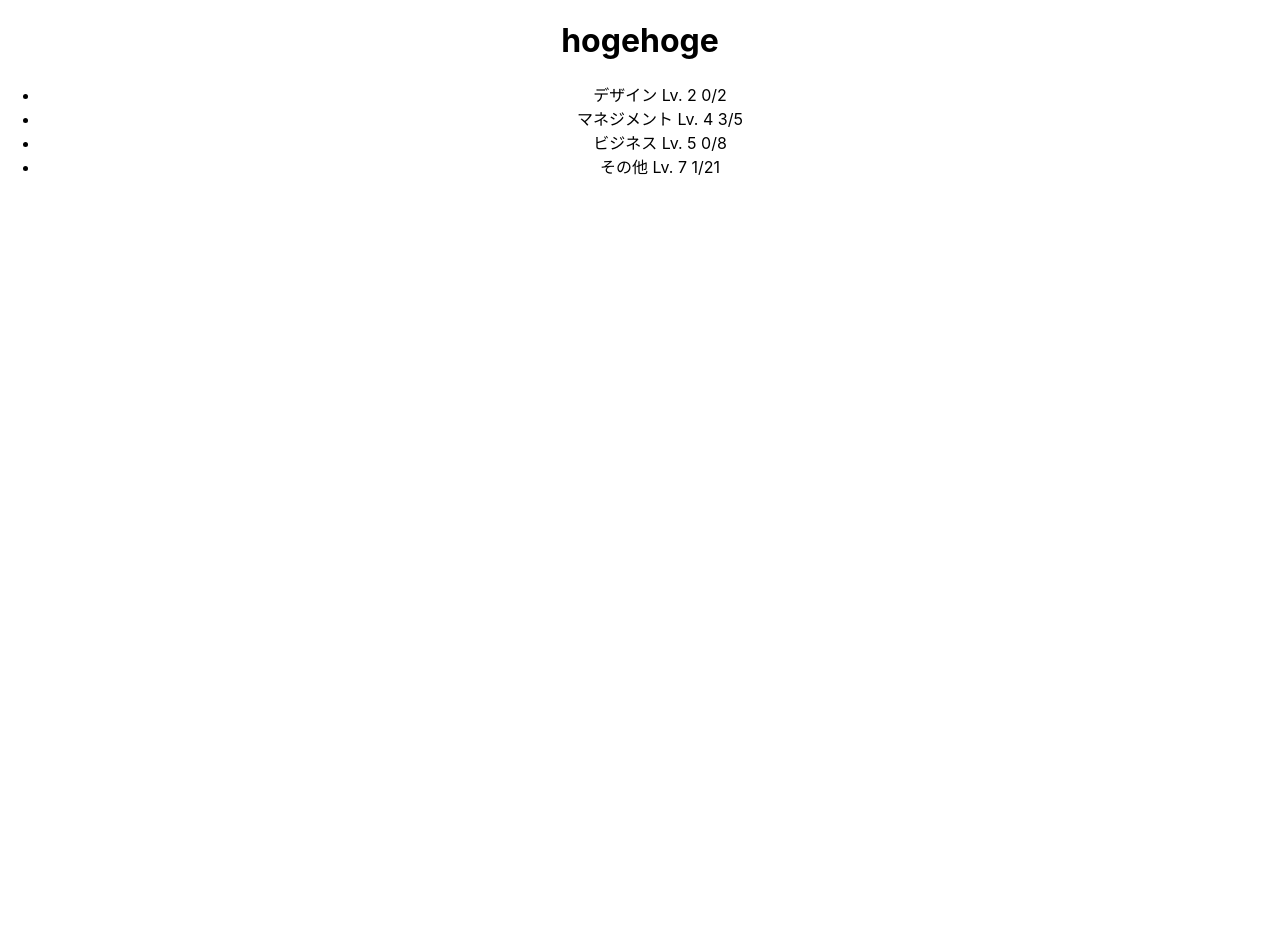
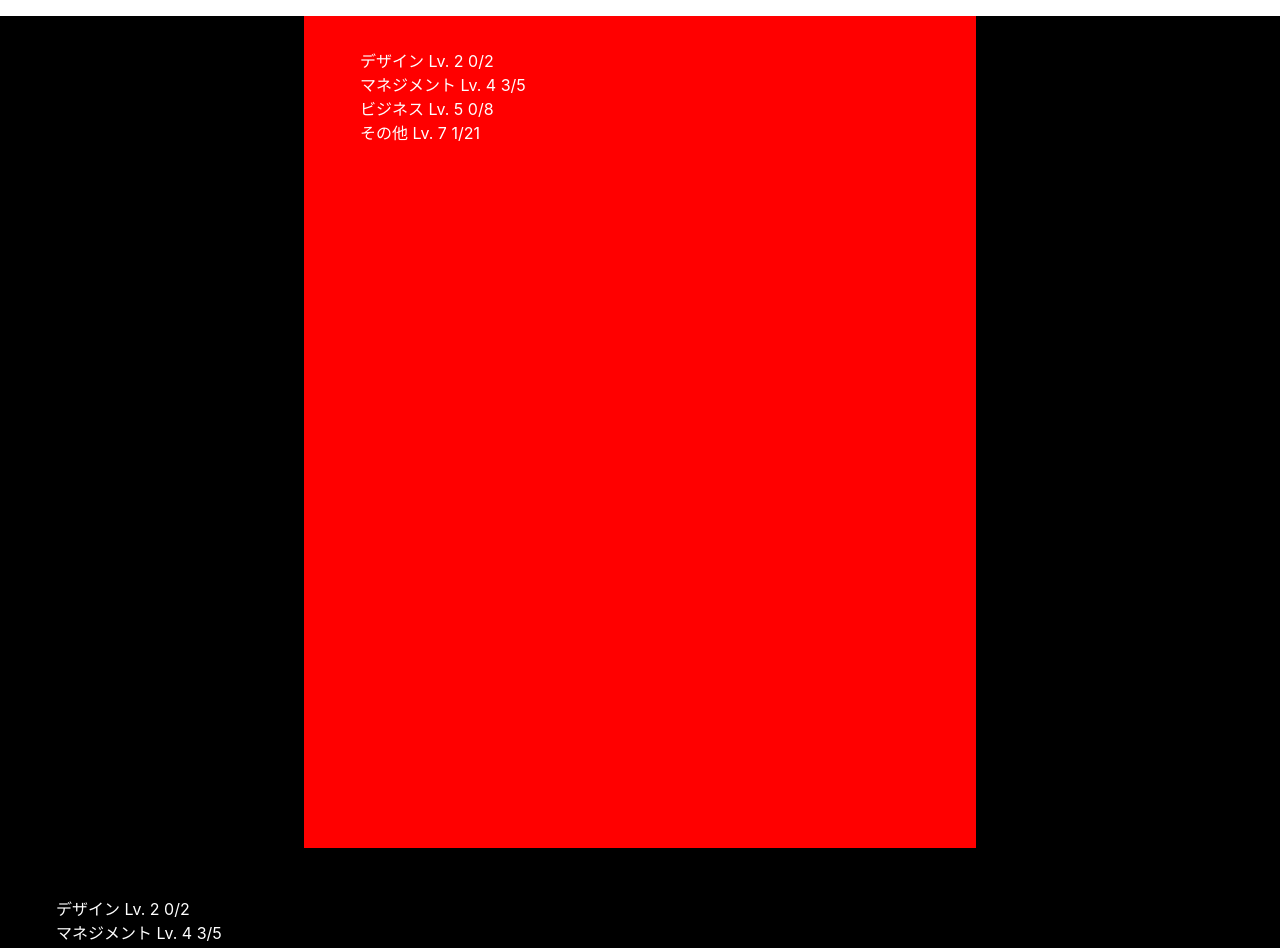
Before and after one commit to KAIRI-tere/workspace_agile, a React (Create React App) app: page / in a window 1280 px wide. Shown: the top 948 px of the page. Before the commit the page ends 800 px from the top, so only its background shows below. Built offline with nearby package versions, Linux system fonts and the light colour scheme.

Commit message:
とりあえず共有

```diff
--- a/src/App.css
+++ b/src/App.css
@@ -13,20 +13,55 @@
   }
 }
 
-.App-header {
+.App-main {
   background-color: black;
+}
+
+.App-box {
   min-height: 100vh;
+  max-height: 100vh;
+  width: 200vh;
+  background-color: black;
   display: flex;
-  flex-direction: column;
-  align-items: center;
-  justify-content: center;
-  font-size: calc(10px + 2vmin);
-  color: red;
+  flex-direction:row;
   margin: 1em 0;
   padding: 1em;
+  border-radius: 10px;
+  border: solid white;
+  margin-left: auto;
+  margin-right: auto;
+}
+
+.Book-Level {
+  min-height: 80vh;
+  max-height: 100vh;
   background-color: black;
-  border-radius: 10px;
-  border: solid white
+  color: white;
+  margin: 1em 0;
+  padding: 1em;
+  margin-left: auto;
+  margin-right: auto;
+}
+
+.Book-Level li{
+  list-style: none;
+}
+
+.Prof {
+  min-height: 100vh;
+  min-width: 80vh;
+  max-height: 100vh;
+  width: 80vh;
+  background-color: red;
+  color: white;
+  margin: 1em 0;
+  padding: 1em;
+  margin-left: auto;
+  margin-right: auto;
+}
+
+.Prof li{
+  list-style: none;
 }
 
 .App-link {
--- a/src/App.js
+++ b/src/App.js
@@ -3,8 +3,9 @@ import './App.css';
 
 function App() {
   return (
-    <div className="App">
-      <h1>hogehoge</h1>
+    <div className="App-main">
+      <div className="App-Box">
+        <div className="Prof">
           <ul>
               <li>デザイン Lv. 2 0/2</li>
               <li>マネジメント Lv. 4 3/5</li>
@@ -12,6 +13,17 @@ function App() {
               <li>その他 Lv. 7 1/21</li>
             </ul>
         </div>
+        <div className="Book-Level">
+          <ul>
+            <li>デザイン Lv. 2 0/2</li>
+            <li>マネジメント Lv. 4 3/5</li>
+            <li>ビジネス Lv. 5 0/8</li>
+            <li>その他 Lv. 7 1/21</li>
+          </ul>
+        </div>
+      </div>
+
+    </div>
   );
 }
 
```
Lines whose indentation alone changed are shown as unchanged.
